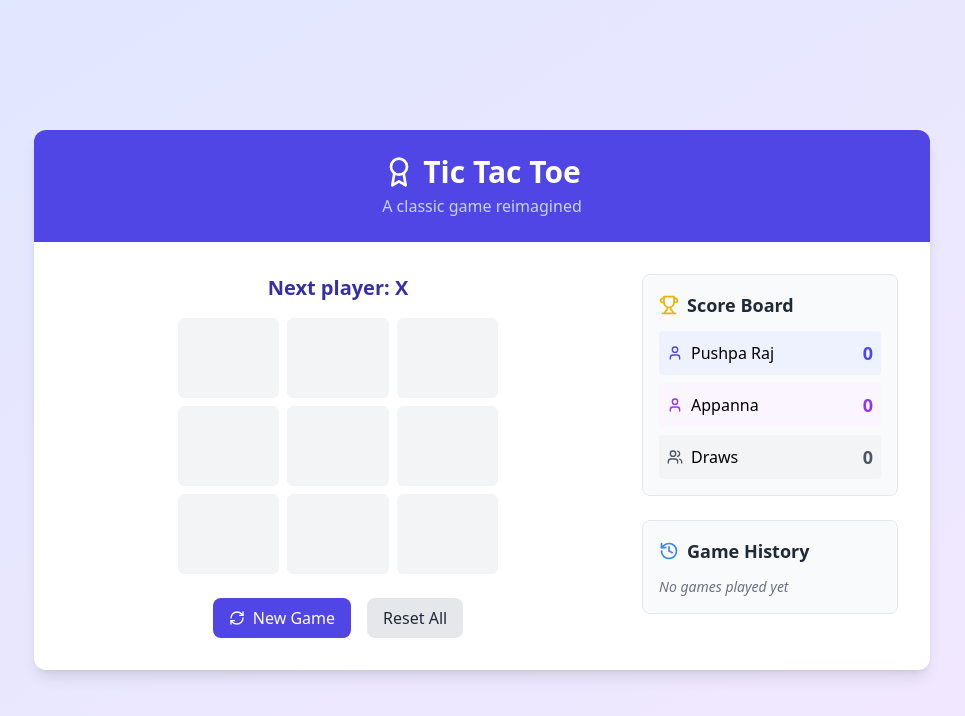
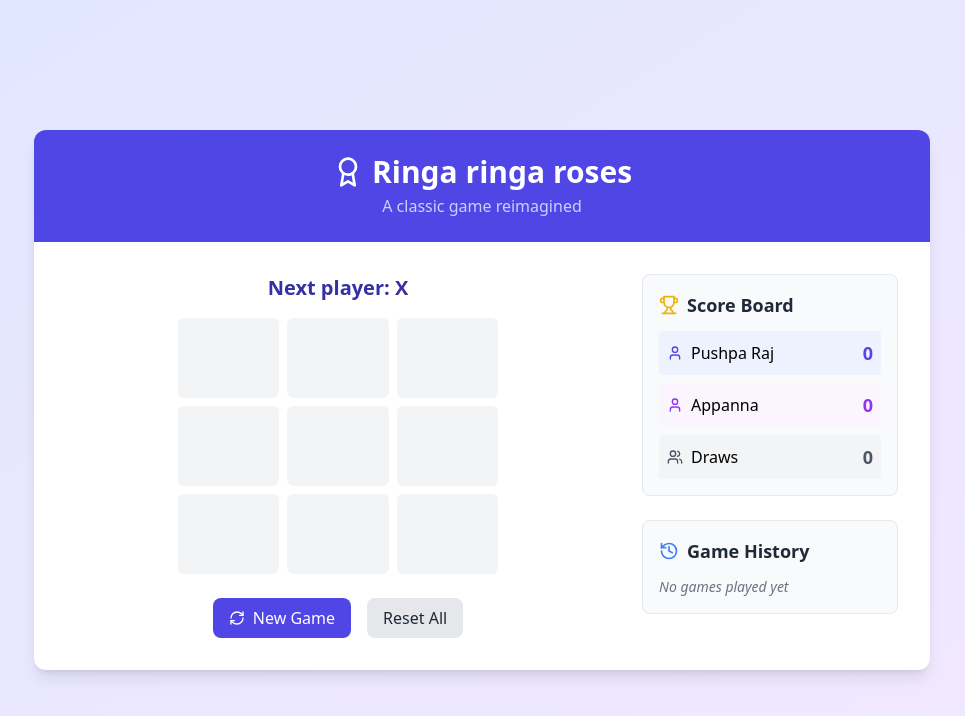
Before and after one commit to yashbhangale/secops-pipeline, a React (Vite) app: page / in a window 1280 px wide. Shown: the top 716 px of the page, without its empty margins (158-1123 px from the left). Built offline with nearby package versions, Linux system fonts and the light colour scheme.

Commit message:
Change title from 'Tic Tac Toe' to 'Ringa ringa roses'

```diff
--- a/src/App.tsx
+++ b/src/App.tsx
@@ -99,7 +99,7 @@ function App() {
         <div className="p-6 bg-indigo-600 text-white text-center">
           <h1 className="text-3xl font-bold flex items-center justify-center gap-2">
             <Award className="h-8 w-8" />
-            Tic Tac Toe
+            Ringa ringa roses
           </h1>
           <p className="text-indigo-200 mt-1">A classic game reimagined</p>
         </div>
```
